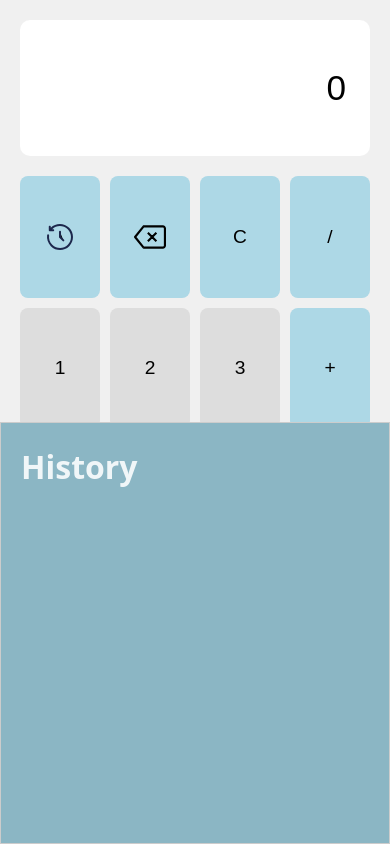
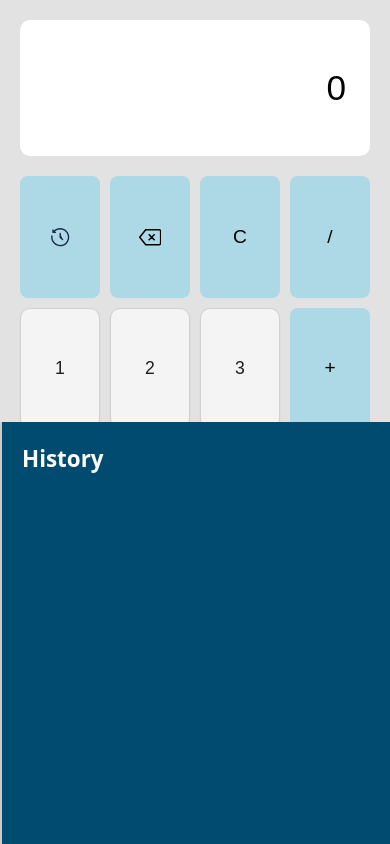
Before and after one commit to jake15462/React-Calculator, a React (Vite) app: page / in a window 390 px wide. Both pictures are taken after a click on the button 60 px from the left and 236 px from the top of the page. Built offline with nearby package versions, Linux system fonts and the light colour scheme.

Commit message:
💄 ✨ altered styling and some functionality

```diff
--- a/src/App.jsx
+++ b/src/App.jsx
@@ -26,11 +26,11 @@ function App() {
   const handleOperatorClick = (value) => {
     if (value === "C") {
       setCurrentValue("0");
-    } else if (value === "DEL") {
+    } else if (value === "del") {
       setCurrentValue(prev => prev.length > 1 ? prev.slice(0, -1) : "0");
     } else {
       const lastchar = currentValue[currentValue.length - 1];
-      if (operator.includes(lastchar)) {
+      if (operator.includes(lastchar) || currentValue === "0") {
         return;
       } else {
         setCurrentValue(prev => (prev === "0" ? value : prev + value));
--- a/src/components/HistoryButton/historyButton.scss
+++ b/src/components/HistoryButton/historyButton.scss
@@ -29,5 +29,10 @@
   @media (max-width: 500px) {
     font-size: 1.2rem;
     padding: 0;
+
+    svg {
+      width: 1.4rem;
+      height: 1.4rem;
+    }
   }
 }
--- a/src/components/HistoryComponent/historyComponent.scss
+++ b/src/components/HistoryComponent/historyComponent.scss
@@ -4,18 +4,20 @@
   position: absolute;
   top: 0;
   right: 0;
-  background-color: #8bb6c4;
-  border: 1px solid #ccc;
+  background-color: #014b70;
+  color: #ffffff;
+  border-left: 2px solid #ccc;
   padding: 20px;
   box-sizing: border-box;
   overflow-y: auto;
   border-radius: 0 12px 12px 0;
   display: flex;
   flex-direction: column;
-  text-align: left;
 
   h1 {
-    margin: 0;
+    margin: 0 0 1rem;
+    font-size: 1.4rem;
+    text-align: left;
   }
 
   ul {
@@ -24,21 +26,23 @@
   }
 
   li {
-    margin: 0.25rem 0;
     font-family: monospace;
+    font-size: 1rem;
+    margin-bottom: 0.5rem;
+    word-break: break-word;
   }
 
   pre {
-    font-size: 20px;
-    margin: 6px 0;
+    font-size: 1rem;
+    margin: 0.25rem 0;
+    text-align: left;
   }
 
   @media (max-width: 500px) {
+    width: 100%;
     height: 50%;
-    width: 100%;
-    position: absolute;
+    top: auto;
     bottom: 0;
-    top: auto;
-    border-radius: 0 0 0 0;
+    border-radius: 0;
   }
 }
--- a/src/components/NumButton/numButton.scss
+++ b/src/components/NumButton/numButton.scss
@@ -1,27 +1,25 @@
 .num-button {
   cursor: pointer;
   width: 100%;
-  padding: 1.5rem;
-  font-size: 1.8rem;
-  background-color: #ddd;
-  color: #000;
-  border: none;
-  border-radius: 8px;
-  transition: background-color 0.3s ease;
-  display: flex;
-  align-items: center;
-  justify-content: center;
+  padding: 1.2rem;
+  font-size: 1.6rem;
+  background-color: #f4f4f4;
+  color: #1e1e1e;
+  border: 1px solid #d0d0d0;
+  border-radius: 10px;
+  box-shadow: 0 1px 2px rgba(0, 0, 0, 0.05);
+  transition: background-color 0.2s ease;
 
   &:hover {
-    background-color: #ccc;
+    background-color: #e0e0e0;
   }
 
   &:active {
-    background-color: #bbb;
+    background-color: #cccccc;
   }
 
   @media (max-width: 500px) {
-    font-size: 1.2rem;
-    padding: 0.6rem;
+    font-size: 1.1rem;
+    padding: 0.8rem;
   }
 }
--- a/src/components/OpButton/opButton.scss
+++ b/src/components/OpButton/opButton.scss
@@ -29,5 +29,10 @@
   @media (max-width: 500px) {
     font-size: 1.2rem;
     padding: 0;
+
+    svg {
+      width: 1.4rem;
+      height: 1.4rem;
+    }
   }
 }
--- a/src/index.css
+++ b/src/index.css
@@ -29,14 +29,13 @@ html, body, #root {
   width: 95%;
   max-width: 1000px;
   margin: auto;
-  background-color: #f0f0f0;
+  background-color: #e2e2e2;
   padding: 40px;
   border-radius: 12px;
   box-sizing: border-box;
   gap: 20px;
   position: relative;
 }
-
 
 .btn-container {
   display: grid;
@@ -56,7 +55,8 @@ html, body, #root {
   flex-direction: column;
   align-items: center;
 }
-  @media (max-width: 500px) {
+
+@media (max-width: 500px) {
   body, html {
     height: 100%;
     margin: 0;
@@ -72,7 +72,6 @@ html, body, #root {
     height: 100%;
     max-width: none;
     border-radius: 0;
-    padding: 20px;
     padding: 20px 0;
     margin: 0;
   }
```
